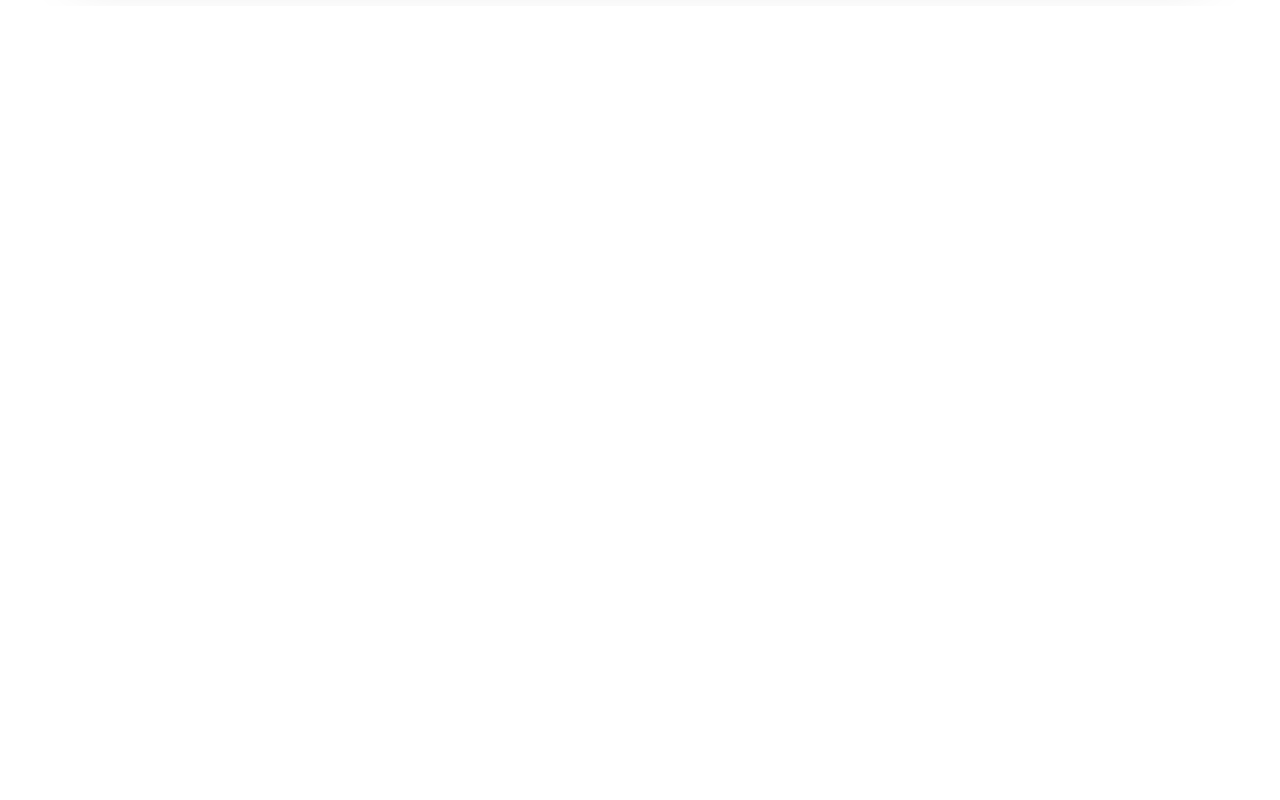
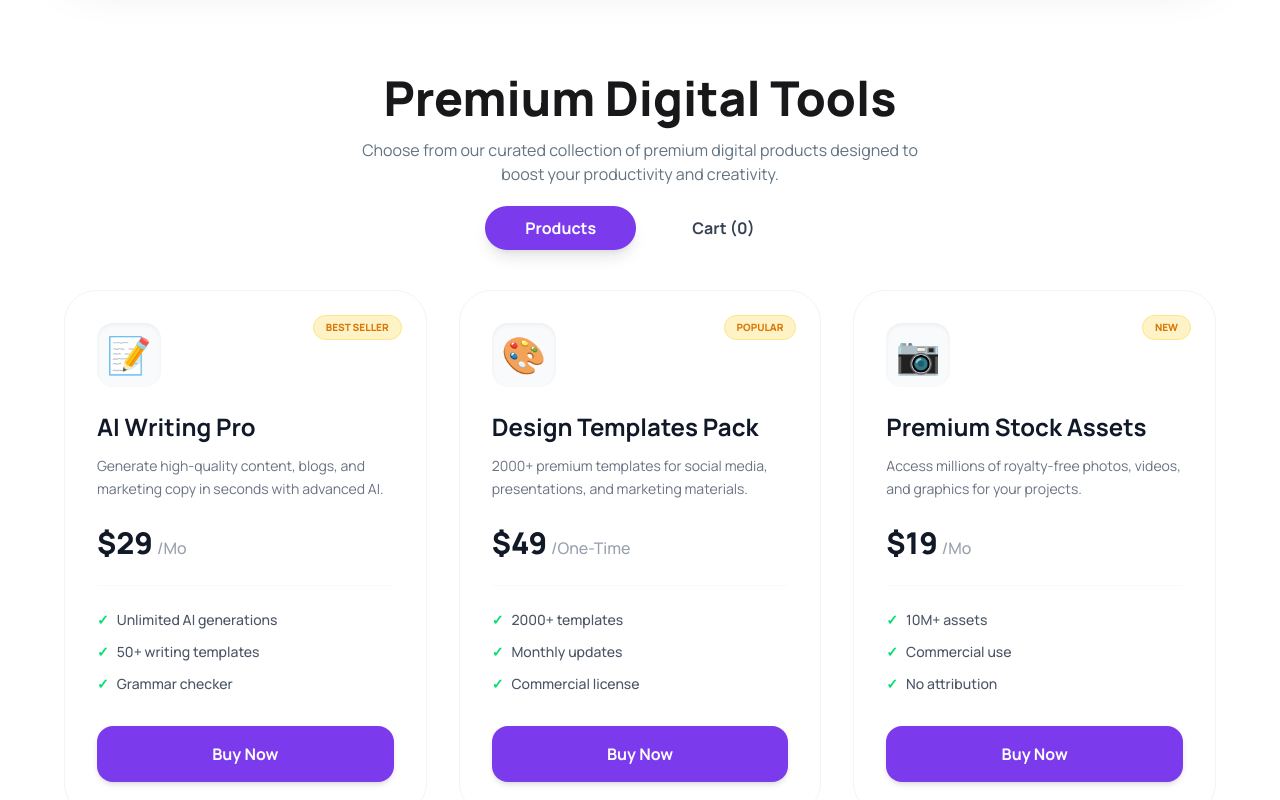
Before and after one commit to zaberabdullah/A-6-Digitools, a React (Vite) app: page / in a window 1280 px wide. Shown: the part 1040-1840 px from the top of the page. Before the commit the page ends 1046 px from the top, so only its background shows below. Built offline with nearby package versions, Linux system fonts and the light colour scheme.

Commit message:
added the products by fetching data

```diff
--- a/src/App.jsx
+++ b/src/App.jsx
@@ -5,26 +5,41 @@
 import Stats from "./components/Stats/Stats";
 import ProductSection from "./components/ProductSection";
 
-
 function App() {
   const [cart, setCart] = useState([]);
   const [isCartView, setIsCartView] = useState(false);
 
-  const handleAddToCart = (product) =>{
-    setCart([...cart, product]);
-  }
+  const handleAddToCart = (product) => {
+    const isExist = cart.find((item) => item.id === product.id);
+    if (!isExist) {
+      setCart([...cart, product]);
+    } else {
+      alert("Already in cart!");
+    }
+  };
+
+  const handleDelete = (id) => {
+    const remaining = cart.filter((item) => item.id !== id);
+    setCart(remaining);
+  };
+
+  const handleClearCart = () => {
+    setCart([]);
+  };
+
   return (
     <>
-      <Navbar cartCount = {cart.length} setIsCartView={setIsCartView}></Navbar>
+      <Navbar cartCount={cart.length} setIsCartView={setIsCartView}></Navbar>
       <Banner></Banner>
       <Stats></Stats>
       <ProductSection
-      handleAddToCart={handleAddToCart}
-      cartItems={cart}
+        handleAddToCart={handleAddToCart}
+        handleDelete={handleDelete}
+        handleClearCart={handleClearCart}
+        cartItems={cart}
         isCartView={isCartView}
         setIsCartView={setIsCartView}
-      >
-      </ProductSection>
+      ></ProductSection>
     </>
   );
 }
--- a/src/components/ProductSection.jsx
+++ b/src/components/ProductSection.jsx
@@ -1,22 +1,122 @@
-import React, { useEffect, useState } from 'react';
+import React, { useEffect, useState } from "react";
+import { TiDelete } from "react-icons/ti";
 
-const ProductSection = ({handleAddToCart})=>{
-    const [products, setProducts] = useState([]);
-    const[activeTab, setActiveTab]= useState("products");
+const ProductSection = ({ handleAddToCart, handleDelete, handleClearCart, cartItems, isCartView, setIsCartView }) => {
+  const [products, setProducts] = useState([]);
 
-    useEffect(()=>{
-        fetch("/public/products.json")
-        .then ((res) => res.json())
-        .then((data) => setProducts(data))
-        .catch((err)=> console.error("error message arrived:", err));
-    })
+  useEffect(() => {
+    fetch("./products.json")
+      .then((res) => res.json())
+      .then((data) => setProducts(data));
+  }, []);
 
+  return (
+    <section className="container mx-auto px-4 lg:px-16 py-12">
+        <div className="text-center p-5">
+            <h1 className="text-5xl font-extrabold">Premium Digital Tools</h1>
+            <p className="text-[#627382] pt-4">Choose from our curated collection of premium digital products designed to <br /> boost your productivity and creativity.</p>
+        </div>
+      <div className="flex justify-center gap-4 mb-10">
+        <button
+          onClick={() => setIsCartView(false)}
+          className={`px-10 py-2.5 rounded-full font-bold transition-all ${!isCartView ? "bg-[#7C3AED] text-white shadow-lg" : "bg-gray-100 text-gray-700"}`}
+        >
+          Products
+        </button>
+        <button
+          onClick={() => setIsCartView(true)}
+          className={`px-10 py-2.5 rounded-full font-bold transition-all ${isCartView ? "bg-[#7C3AED] text-white shadow-lg" : "text-gray-700"}`}
+        >
+          Cart ({cartItems.length})
+        </button>
+      </div>
 
-    return (
-        <div>
+      {!isCartView ? (
+        <div className="grid grid-cols-1 md:grid-cols-2 lg:grid-cols-3 gap-8">
+          {products.map((product) => (
+            <div
+              key={product.id}
+              className="border border-gray-100 p-8 rounded-4xl bg-white hover:shadow-2xl flex flex-col relative"
+            >
+              {product.badge && (
+                <span className="absolute top-6 right-6 bg-[#FEF3C7] text-[#D97706] text-[10px] uppercase font-black px-3 py-1 rounded-full border border-amber-200">
+                  {product.badge}
+                </span>
+              )}
 
+              <div className="text-4xl mb-6 bg-gray-50 w-16 h-16 flex items-center justify-center rounded-2xl shadow-inner">
+                {product.icon}
+              </div>
+
+              <h3 className="text-2xl font-bold mb-3 text-[#111827]">{product.name}</h3>
+              <p className="text-gray-500 text-sm mb-6 grow leading-relaxed">{product.description}</p>
+
+              <div className="mb-6">
+                <span className="text-3xl font-extrabold text-[#111827]">${product.price}</span>
+                <span className="text-gray-400 font-medium ml-1">{product.billing}</span>
+              </div>
+
+              <ul className="space-y-3 mb-8 border-t border-gray-50 pt-6">
+                {product.features?.map((feature, index) => (
+                  <li key={index} className="flex items-center gap-2 text-sm text-gray-600 font-medium">
+                    <span className="text-green-400 font-bold">✓</span> {feature}
+                  </li>
+                ))}
+              </ul>
+
+              <button
+                onClick={() => handleAddToCart(product)}
+                className="w-full bg-[#7C3AED] text-white py-4 rounded-2xl font-bold hover:bg-[#5117af] shadow-md"
+              >
+                Buy Now
+              </button>
+            </div>
+          ))}
         </div>
-    );
+      ) : (
+        <div className="max-w-4xl mx-auto">
+          <div className="flex justify-between items-center mb-6">
+            <h2 className="text-3xl font-bold text-[#111827]">Your Cart</h2>
+            {cartItems.length > 0 && (
+              <button onClick={handleClearCart} className="text-red-500 font-bold hover:underline transition-all">
+                Clear All
+              </button>
+            )}
+          </div>
+
+          {cartItems.length > 0 ? (
+            <div className="space-y-4">
+              {cartItems.map((item) => (
+                <div
+                  key={item.id}
+                  className="flex justify-between items-center border border-gray-100 p-6 rounded-3xl bg-white shadow-sm hover:shadow-md transition-all"
+                >
+                  <div className="flex items-center gap-6">
+                    <span className="text-4xl bg-gray-50 p-4 rounded-2xl">{item.icon}</span>
+                    <div>
+                      <h3 className="font-bold text-xl ">{item.name}</h3>
+                      <p className="text-[#7C3AED] font-black text-lg">${item.price}</p>
+                    </div>
+                  </div>
+
+                  <button
+                    onClick={() => handleDelete(item.id)}
+                    className="text-3xl text-black hover:text-red-500 transition-colors cursor-pointer p-2"
+                  >
+                    <TiDelete />
+                  </button>
+                </div>
+              ))}
+            </div>
+          ) : (
+            <div className="text-center py-20 bg-gray-50 rounded-[3rem] border-2 border-dashed border-gray-200">
+              <p className="text-xl font-medium">Your cart is empty!</p>
+            </div>
+          )}
+        </div>
+      )}
+    </section>
+  );
 };
 
 export default ProductSection;
```
